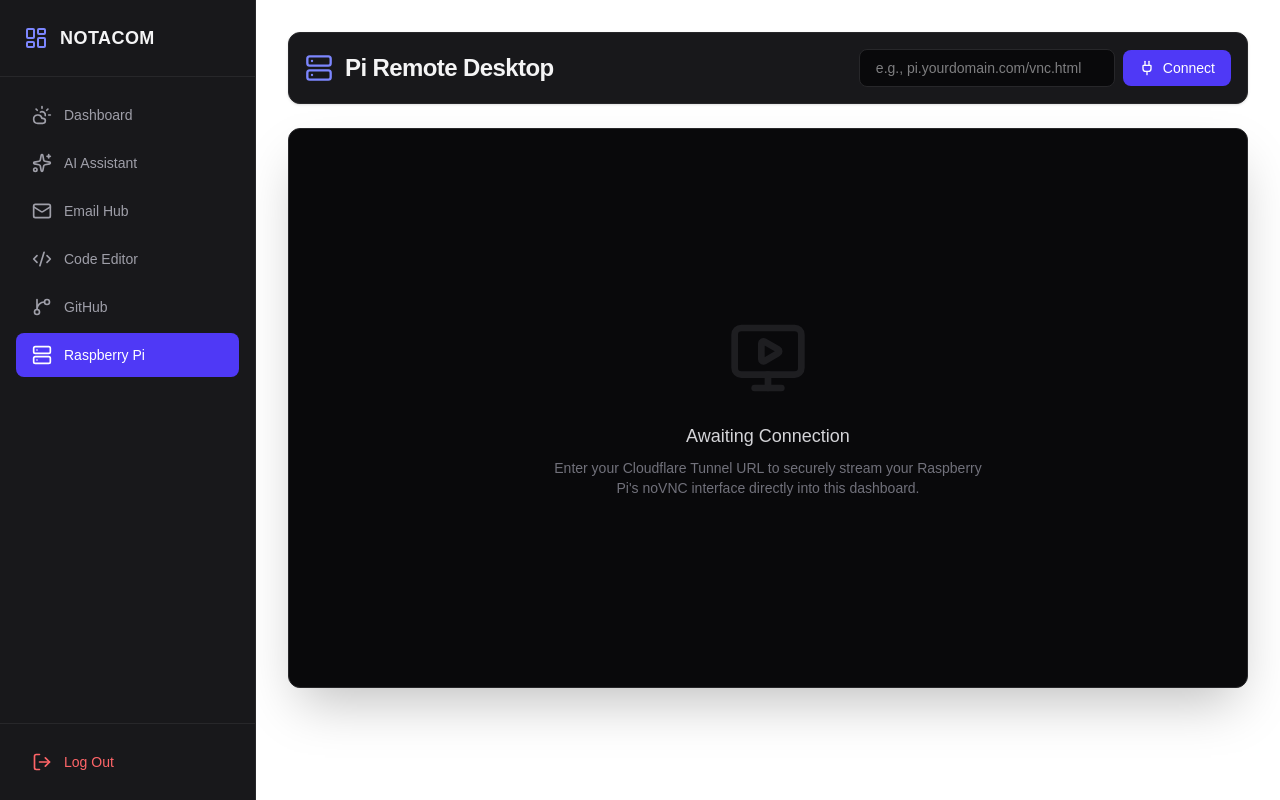
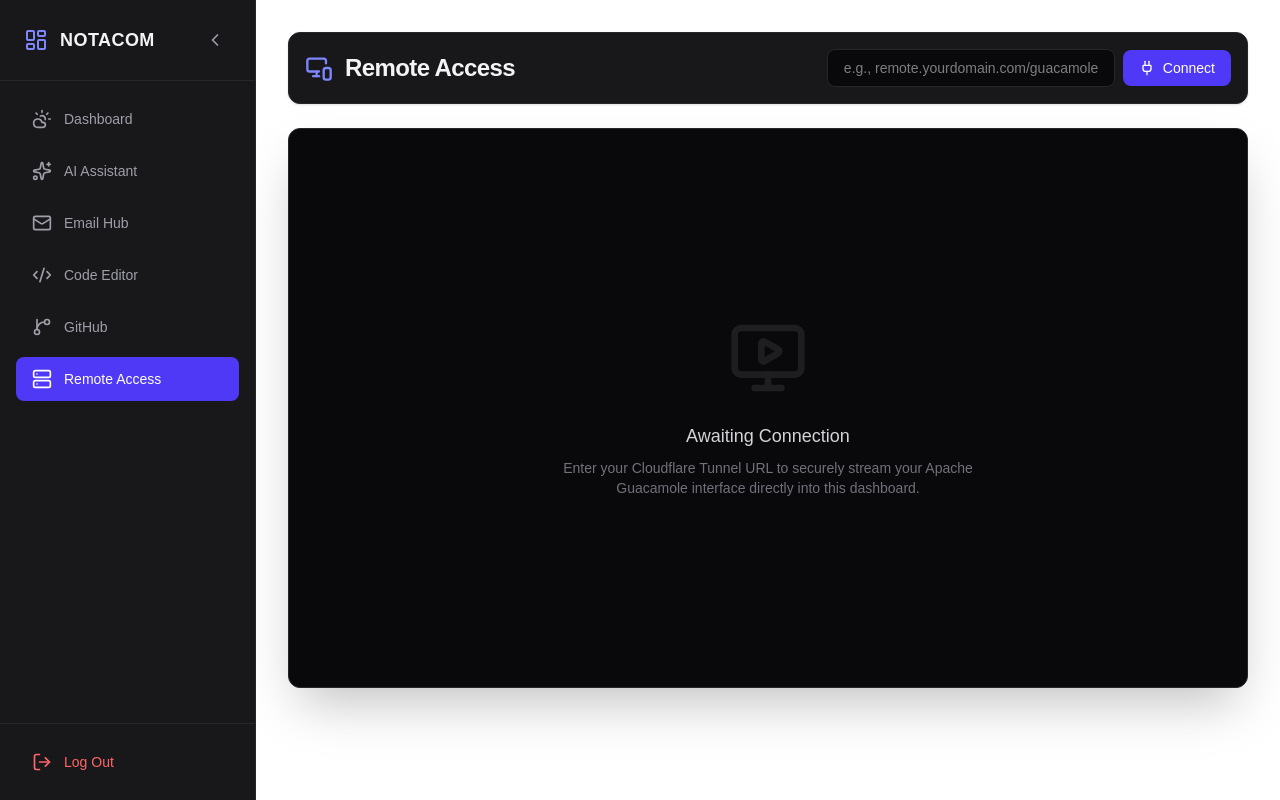
Before and after one commit to mattsitton/notacom-dashboard, a Next.js app: page /pi in a window 1280 px wide. Built offline with nearby package versions, Linux system fonts and the light colour scheme.

Commit message:
Added collapsible sidebar with smooth transitions

```diff
--- a/src/app/pi/page.tsx
+++ b/src/app/pi/page.tsx
@@ -1,16 +1,15 @@
 "use client";
 
 import { useState, useEffect } from "react";
-import { Server, Plug, Unplug, Maximize, ExternalLink, MonitorPlay } from "lucide-react";
+import { MonitorSmartphone, Plug, Unplug, Maximize, ExternalLink, MonitorPlay } from "lucide-react";
 
-export default function PiDesktopPage() {
+export default function RemoteDesktopPage() {
   const [tunnelUrl, setTunnelUrl] = useState("");
   const [isConnected, setIsConnected] = useState(false);
   const [isFullscreen, setIsFullscreen] = useState(false);
 
-  // Load the saved URL from memory when the page loads
   useEffect(() => {
-    const savedUrl = localStorage.getItem("pi-tunnel-url");
+    const savedUrl = localStorage.getItem("guac-tunnel-url");
     if (savedUrl) setTunnelUrl(savedUrl);
   }, []);
 
@@ -18,14 +17,13 @@ export default function PiDesktopPage() {
     e.preventDefault();
     if (!tunnelUrl.trim()) return;
 
-    // Auto-format the URL if the user forgot https://
     let formattedUrl = tunnelUrl.trim();
     if (!formattedUrl.startsWith("http")) {
       formattedUrl = "https://" + formattedUrl;
     }
 
     setTunnelUrl(formattedUrl);
-    localStorage.setItem("pi-tunnel-url", formattedUrl);
+    localStorage.setItem("guac-tunnel-url", formattedUrl);
     setIsConnected(true);
   };
 
@@ -41,11 +39,10 @@ export default function PiDesktopPage() {
   return (
     <div className={`mx-auto space-y-6 ${isFullscreen ? "max-w-full fixed inset-0 z-50 bg-zinc-950 p-4" : "max-w-7xl"}`}>
 
-      {/* Header and Controls */}
       <div className="flex flex-col md:flex-row md:items-center justify-between gap-4 bg-zinc-900 p-4 rounded-xl border border-zinc-800 shadow-sm">
         <h1 className="text-2xl font-bold text-zinc-100 tracking-tight flex items-center gap-3">
-          <Server className="w-7 h-7 text-indigo-400" />
-          Pi Remote Desktop
+          <MonitorSmartphone className="w-7 h-7 text-indigo-400" />
+          Remote Access
         </h1>
 
         <form onSubmit={handleConnect} className="flex items-center gap-2">
@@ -54,8 +51,8 @@ export default function PiDesktopPage() {
             value={tunnelUrl}
             onChange={(e) => setTunnelUrl(e.target.value)}
             disabled={isConnected}
-            placeholder="e.g., pi.yourdomain.com/vnc.html"
-            className="w-64 px-4 py-2 bg-zinc-950 border border-zinc-800 rounded-lg text-sm text-zinc-100 focus:outline-none focus:border-indigo-500 disabled:opacity-50 transition-colors"
+            placeholder="e.g., remote.yourdomain.com/guacamole"
+            className="w-72 px-4 py-2 bg-zinc-950 border border-zinc-800 rounded-lg text-sm text-zinc-100 focus:outline-none focus:border-indigo-500 disabled:opacity-50 transition-colors"
           />
 
           {!isConnected ? (
@@ -80,7 +77,6 @@ export default function PiDesktopPage() {
         </form>
       </div>
 
-      {/* Main noVNC Display Area */}
       <div className={`relative bg-zinc-950 border border-zinc-800 rounded-xl overflow-hidden shadow-2xl transition-all ${isFullscreen ? "h-[calc(100vh-100px)]" : "h-[70vh]"}`}>
 
         {!isConnected ? (
@@ -88,14 +84,14 @@ export default function PiDesktopPage() {
             <MonitorPlay className="w-20 h-20 mb-6 opacity-20" />
             <p className="text-lg font-medium text-zinc-300">Awaiting Connection</p>
             <p className="max-w-md text-center mt-2 text-sm">
-              Enter your Cloudflare Tunnel URL to securely stream your Raspberry Pi's noVNC interface directly into this dashboard.
+              Enter your Cloudflare Tunnel URL to securely stream your Apache Guacamole interface directly into this dashboard.
             </p>
           </div>
         ) : (
           <iframe
             src={tunnelUrl}
             className="w-full h-full border-none"
-            title="Raspberry Pi noVNC"
+            title="Guacamole Remote Desktop"
             allow="fullscreen; clipboard-read; clipboard-write"
           />
         )}
--- a/src/components/Sidebar.tsx
+++ b/src/components/Sidebar.tsx
@@ -1,8 +1,9 @@
 "use client";
 
+import { useState } from "react";
 import Link from "next/link";
 import { usePathname, useRouter } from "next/navigation";
-import { CloudSun, Mail, Code2, GitBranch, Server, Sparkles, LogOut, LayoutDashboard } from "lucide-react";
+import { CloudSun, Mail, Code2, GitBranch, Server, Sparkles, LogOut, LayoutDashboard, ChevronLeft, Menu } from "lucide-react";
 
 const navItems = [
   { name: "Dashboard", href: "/", icon: CloudSun },
@@ -10,13 +11,15 @@ const navItems = [
   { name: "Email Hub", href: "/email", icon: Mail },
   { name: "Code Editor", href: "/editor", icon: Code2 },
   { name: "GitHub", href: "/github", icon: GitBranch },
-  { name: "Raspberry Pi", href: "/pi", icon: Server },
+  { name: "Remote Access", href: "/pi", icon: Server },
 ];
 
 export default function Sidebar() {
   const pathname = usePathname();
   const router = useRouter();
+  const [isCollapsed, setIsCollapsed] = useState(false);
 
+  // Hide sidebar entirely on the login page
   if (pathname === "/login") return null;
 
   const handleLogout = async () => {
@@ -26,13 +29,31 @@ export default function Sidebar() {
   };
 
   return (
-    <aside className="w-64 bg-zinc-900 border-r border-zinc-800 flex flex-col justify-between h-screen sticky top-0 shrink-0">
+    <aside
+      className={`bg-zinc-900 border-r border-zinc-800 flex flex-col justify-between h-screen sticky top-0 shrink-0 transition-all duration-300 ease-in-out ${
+        isCollapsed ? "w-20" : "w-64"
+      }`}
+    >
       <div>
-        <div className="p-6 border-b border-zinc-800 flex items-center gap-3">
-          <LayoutDashboard className="w-6 h-6 text-indigo-400" />
-          <span className="font-bold text-zinc-100 text-lg tracking-wide">NOTACOM</span>
+        {/* Header Area */}
+        <div className={`p-6 border-b border-zinc-800 flex items-center ${isCollapsed ? "justify-center" : "justify-between"}`}>
+          {!isCollapsed && (
+            <div className="flex items-center gap-3 overflow-hidden">
+              <LayoutDashboard className="w-6 h-6 text-indigo-400 shrink-0" />
+              <span className="font-bold text-zinc-100 text-lg tracking-wide whitespace-nowrap">NOTACOM</span>
+            </div>
+          )}
+          <button
+            onClick={() => setIsCollapsed(!isCollapsed)}
+            className="p-1.5 rounded-lg text-zinc-400 hover:text-zinc-100 hover:bg-zinc-800 transition-colors flex items-center justify-center"
+            title={isCollapsed ? "Expand Sidebar" : "Collapse Sidebar"}
+          >
+            {isCollapsed ? <Menu className="w-6 h-6" /> : <ChevronLeft className="w-5 h-5" />}
+          </button>
         </div>
-        <nav className="p-4 space-y-1">
+
+        {/* Navigation Links */}
+        <nav className="p-4 space-y-2">
           {navItems.map((item) => {
             const Icon = item.icon;
             const isActive = pathname === item.href;
@@ -40,27 +61,32 @@ export default function Sidebar() {
               <Link
                 key={item.href}
                 href={item.href}
-                className={`flex items-center gap-3 px-4 py-3 rounded-lg text-sm font-medium transition-colors ${
+                title={isCollapsed ? item.name : ""}
+                className={`flex items-center gap-3 py-3 rounded-lg text-sm font-medium transition-all overflow-hidden ${
                   isActive
                     ? "bg-indigo-600 text-white"
                     : "text-zinc-400 hover:text-zinc-100 hover:bg-zinc-800/60"
-                }`}
+                } ${isCollapsed ? "justify-center px-0" : "px-4"}`}
               >
-                <Icon className="w-5 h-5" />
-                {item.name}
+                <Icon className="w-5 h-5 shrink-0" />
+                {!isCollapsed && <span className="whitespace-nowrap">{item.name}</span>}
               </Link>
             );
           })}
         </nav>
       </div>
 
+      {/* Footer / Logout */}
       <div className="p-4 border-t border-zinc-800">
         <button
           onClick={handleLogout}
-          className="w-full flex items-center gap-3 px-4 py-3 rounded-lg text-sm font-medium text-red-400 hover:bg-red-950/30 hover:text-red-300 transition-colors"
+          title={isCollapsed ? "Log Out" : ""}
+          className={`w-full flex items-center gap-3 py-3 rounded-lg text-sm font-medium text-red-400 hover:bg-red-950/30 hover:text-red-300 transition-all overflow-hidden ${
+            isCollapsed ? "justify-center px-0" : "px-4"
+          }`}
         >
-          <LogOut className="w-5 h-5" />
-          Log Out
+          <LogOut className="w-5 h-5 shrink-0" />
+          {!isCollapsed && <span className="whitespace-nowrap">Log Out</span>}
         </button>
       </div>
     </aside>
```
